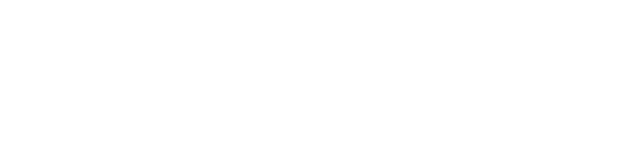
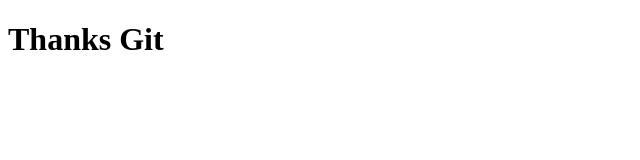
Before and after one commit to Cyber-Globe/contributor_demo, a plain HTML site: page index.html in a window 1280 px wide. Shown: the whole page, without its empty margins (0-640 px from the left). Drawn offline with Linux system fonts and the light colour scheme.

Commit message:
added h1 tag

```diff
--- a/index.html
+++ b/index.html
@@ -4,9 +4,9 @@
     <meta charset="UTF-8">
     <meta http-equiv="X-UA-Compatible" content="IE=edge">
     <meta name="viewport" content="width=device-width, initial-scale=1.0">
-    <title>Document</title>
+    <title>Welcome to Git</title>
 </head>
 <body>
-
+    <h1>Thanks Git</h1>
 </body>
 </html>
```
